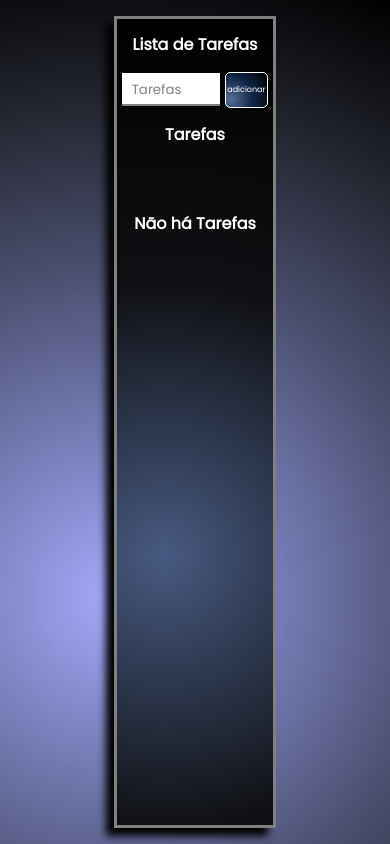
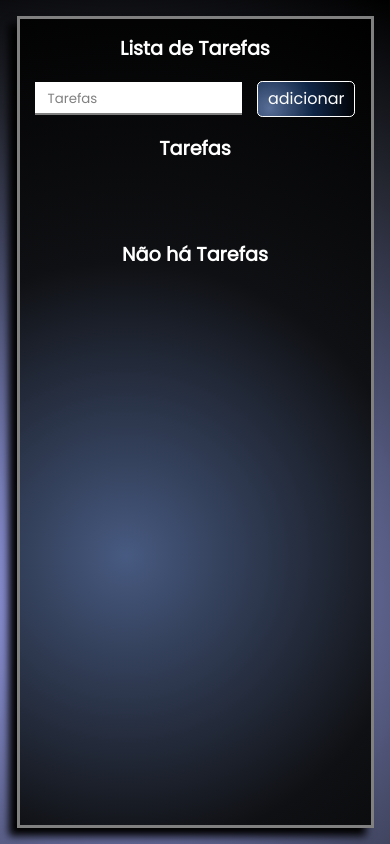
Before and after one commit to Wevertonbarbosa/Project-React, a React (Create React App) app: page / in a window 390 px wide. Built offline with nearby package versions, Linux system fonts and the light colour scheme.

Commit message:
estilização final

```diff
--- a/src/App.css
+++ b/src/App.css
@@ -88,13 +88,13 @@ h2 {
   .btnAnimado {
       width: 25%;
       height: 100%;
-      font-size: 9pt;
+      font-size: medium;
   }
 
   .btnAnimado:hover {
       width: 22%;
       height: 100%;
-      font-size: 8pt;
+      font-size: medium;
   }
 
   .dZDgrT {
@@ -106,13 +106,13 @@ h2 {
 @media (max-width: 425px) {
 
   h1 {
-      font-size: medium;
+      font-size: larger;
       margin-bottom: 2em;
   }
 
   h2 {
 
-    font-size: medium;
+    font-size: larger;
   }
 
   #inputTask {
@@ -122,7 +122,8 @@ h2 {
   }
 
   #labelTask {
-      font-size: smaller;
+    font-size: smaller;
+    left: 2.1em;
   }
 
   #inputTask:focus ~ label {
@@ -133,13 +134,13 @@ h2 {
 
   .btnAnimado {
       padding: 0;
-      font-size: 6pt;
+      font-size: medium;
       width: 28%;
       height: 90%;
   }
   .btnAnimado:hover {
       padding: 0;
-      font-size: 6pt;
+      font-size: medium;
       width: 28%;
       height: 90%;
   }
@@ -156,6 +157,14 @@ h2 {
 
   h2 {
     font-size: smaller;
+  }
+
+  .btnAnimado {
+    font-size: revert;
+  }
+
+  .btnAnimado:hover {
+    font-size: revert;
   }
 }
 
--- a/src/App.js
+++ b/src/App.js
@@ -34,6 +34,14 @@ const SubContainer = styled.div`
         #000000 100%
     );
     box-shadow: -8px 8px 8px black;
+
+    @media (max-width: 768px) {
+        width: 70vw;
+    }
+
+    @media (max-width: 425px) {
+        width: 90vw;
+    }
 `;
 
 const Title = styled.h1`
--- a/src/Components/TasksItem.jsx
+++ b/src/Components/TasksItem.jsx
@@ -14,8 +14,9 @@ const DivTask = styled.div`
     font-weight: bolder;
     @media (max-width: 425px) {
         height: 6%;
-        padding: 0 0.2em;
+        padding: .5em 0.5em;
         font-size: small;
+        border-radius: 10px;
     }
     @media (max-width: 320px) {
         font-size: x-small;
```
